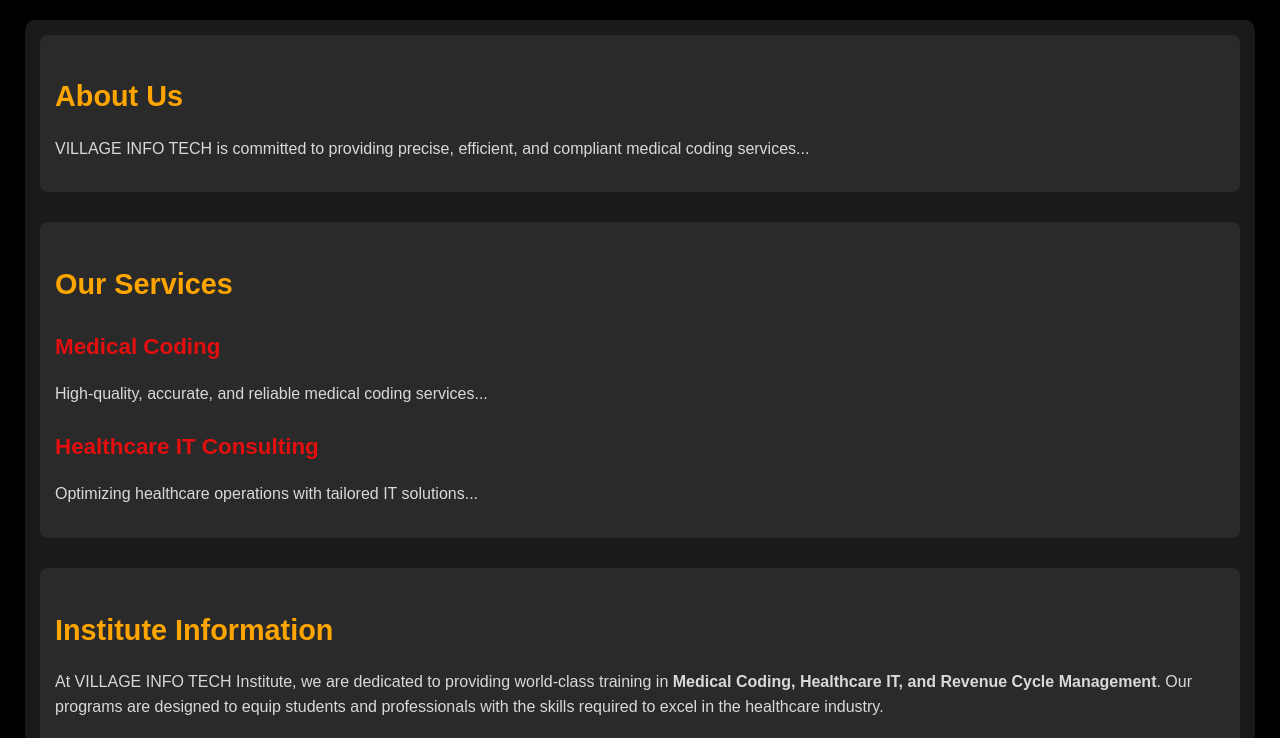
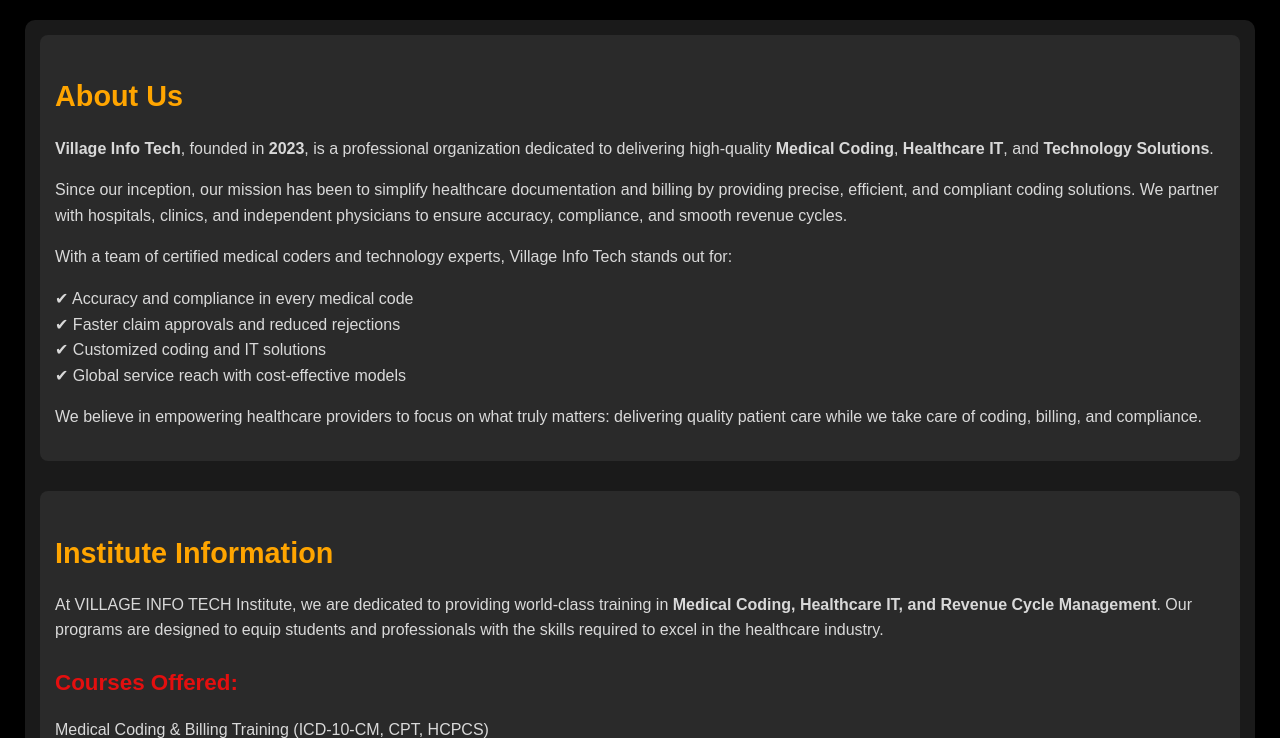
Before and after one commit to Azhagesanvinoth/villageinfotech.io, a plain HTML site: page index.html in a window 1280 px wide. Shown: the part 726-1464 px from the top of the page. Drawn offline with Linux system fonts and the light colour scheme.

Commit message:
Update index.html

```diff
--- a/index.html
+++ b/index.html
@@ -138,17 +138,35 @@
 
   <div class="container">
     <section id="about">
-      <h2>About Us</h2>
-      <p>VILLAGE INFO TECH is committed to providing precise, efficient, and compliant medical coding services...</p>
-    </section>
-
-    <section id="services">
-      <h2>Our Services</h2>
-      <h3>Medical Coding</h3>
-      <p>High-quality, accurate, and reliable medical coding services...</p>
-      <h3>Healthcare IT Consulting</h3>
-      <p>Optimizing healthcare operations with tailored IT solutions...</p>
-    </section>
+  <h2>About Us</h2>
+  <p>
+    <strong>Village Info Tech</strong>, founded in <strong>2023</strong>, is a
+    professional organization dedicated to delivering high-quality
+    <strong>Medical Coding</strong>, <strong>Healthcare IT</strong>, and
+    <strong>Technology Solutions</strong>.
+  </p>
+  <p>
+    Since our inception, our mission has been to simplify healthcare
+    documentation and billing by providing precise, efficient, and compliant
+    coding solutions. We partner with hospitals, clinics, and independent
+    physicians to ensure accuracy, compliance, and smooth revenue cycles.
+  </p>
+  <p>
+    With a team of certified medical coders and technology experts, Village
+    Info Tech stands out for:
+  </p>
+  <ul>
+    <li>✔ Accuracy and compliance in every medical code</li>
+    <li>✔ Faster claim approvals and reduced rejections</li>
+    <li>✔ Customized coding and IT solutions</li>
+    <li>✔ Global service reach with cost-effective models</li>
+  </ul>
+  <p>
+    We believe in empowering healthcare providers to focus on what truly
+    matters: delivering quality patient care while we take care of coding,
+    billing, and compliance.
+  </p>
+</section>
 
     <!-- New Institute Section -->
     <section id="institute">
```
